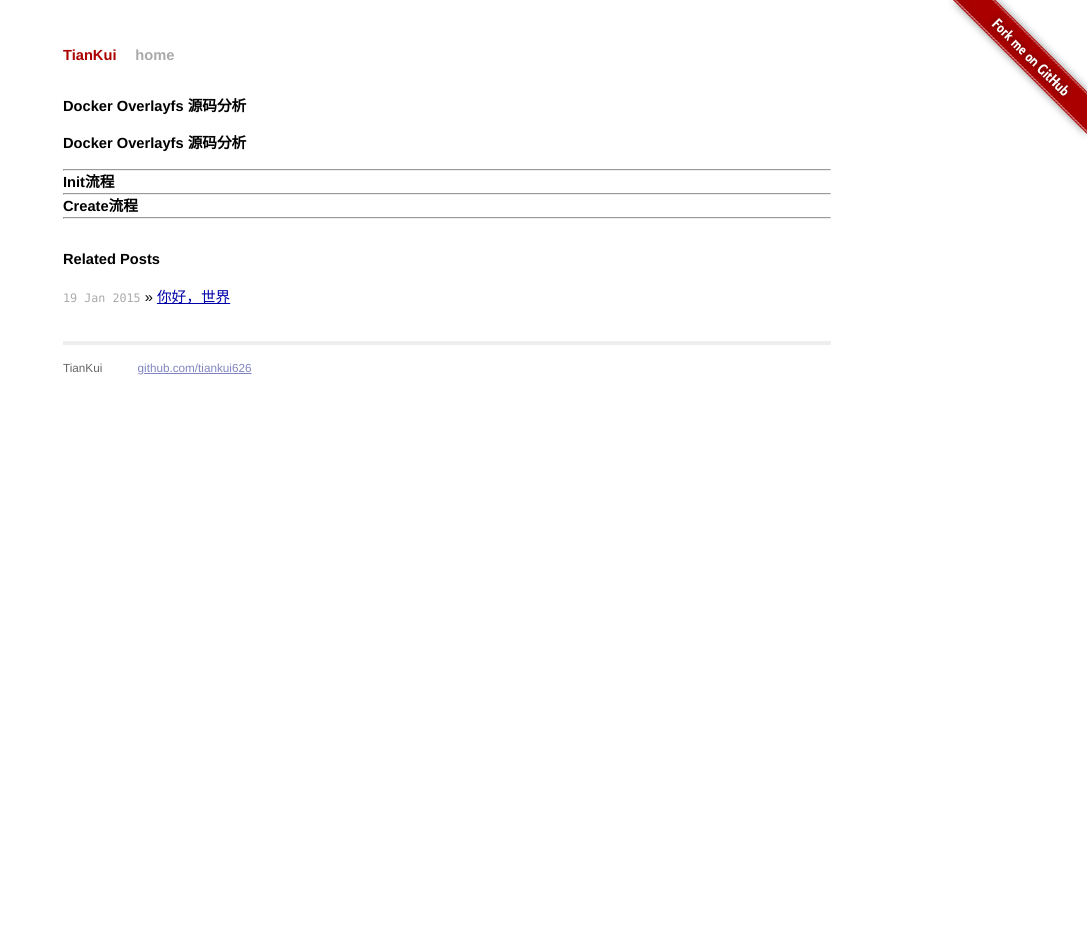
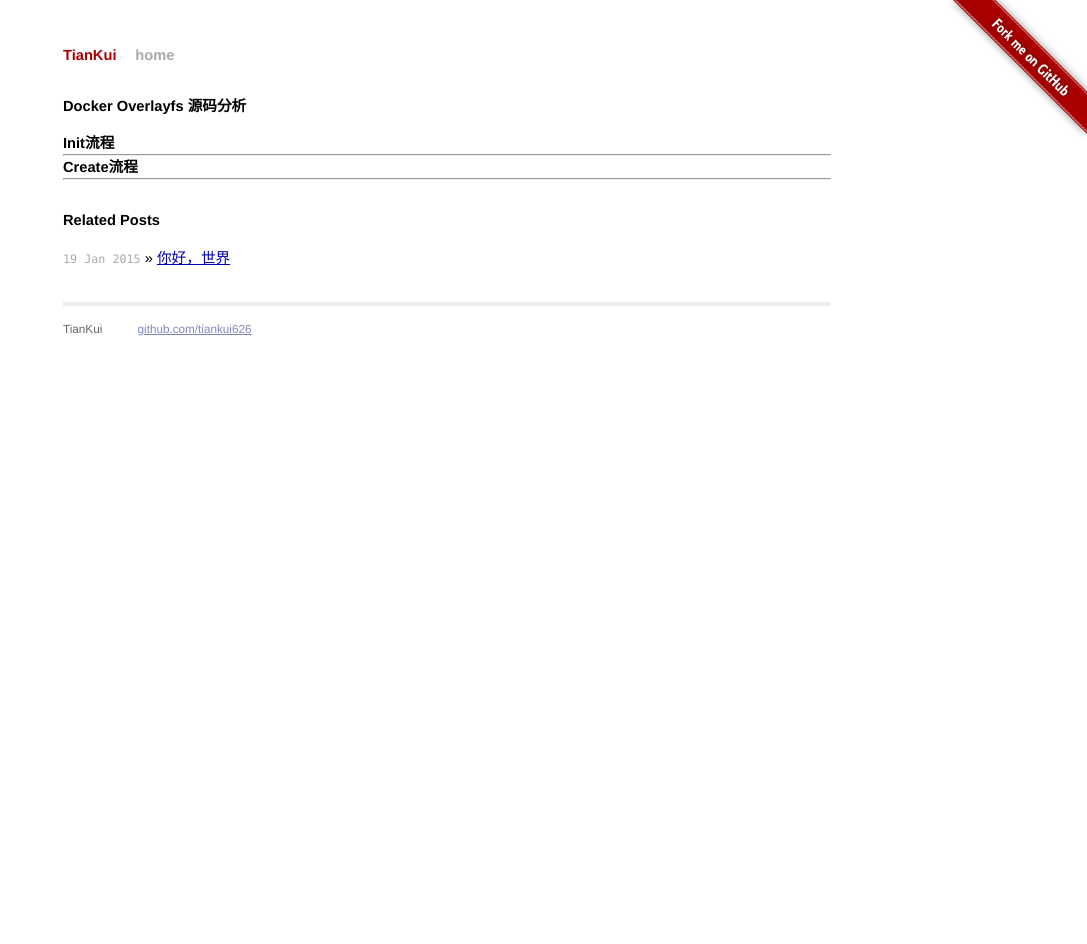
Before and after one commit to tiankui626/blog, a Jekyll site: the page built from _posts/2015-01-19-docker-in-overlayfs.md, in a window 1280 px wide. Shown: the whole page, without its empty margins (193-1280 px from the left). Built offline with Jekyll 4.4.1, drawn with Linux system fonts in a browser that asks for light colours; Markdown is read by kramdown in place of the engine named in the settings; comment, search, counter and statistics services are not loaded.

Commit message:
rm page.title

```diff
--- a/_posts/2015-01-19-docker-in-overlayfs.md
+++ b/_posts/2015-01-19-docker-in-overlayfs.md
@@ -2,9 +2,6 @@
 layout: post
 title: Docker Overlayfs 源码分析
 ---
-{{ page.title }}
-================
-------
 ## Init流程
 ------
 ## Create流程
```
